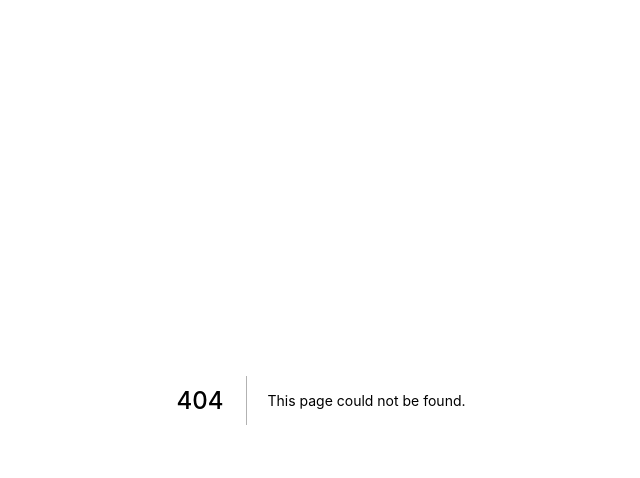
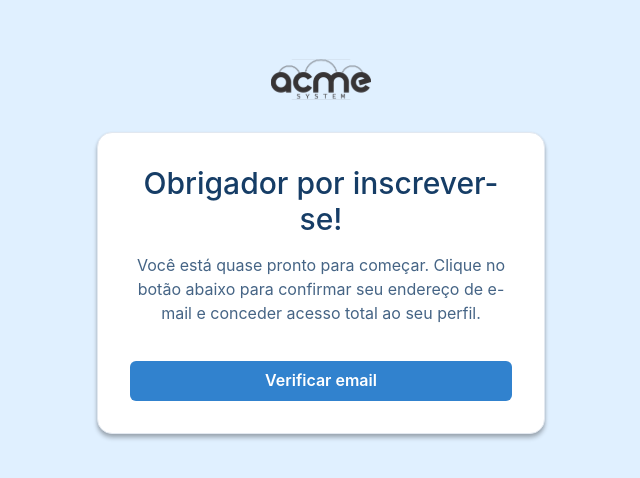
Before and after one commit to paulinha-19/frontend-agendamento, a Next.js app: page /verify-email-signup in a window 1280 px wide. Before the commit this address had no page. Shown: the top 478 px of the page, without its empty margins (319-959 px from the left). Built offline with nearby package versions, Linux system fonts and the light colour scheme.

Commit message:
feat: verify email without backend

```diff
--- a/components/Card/CardContentSubtitle.tsx
+++ b/components/Card/CardContentSubtitle.tsx
@@ -4,10 +4,11 @@ import { TextProps } from '../../types/text-props';
 export const CardContentSubtitle = ({
   subtitle = '',
   color = '#163D66',
+  py = '',
   ...props
 }: TextProps) => {
   return (
-    <Text color={color} py={3} {...props}>
+    <Text color={color} py={py} {...props}>
       {subtitle}
     </Text>
   );
--- a/components/Form/FormAction.tsx
+++ b/components/Form/FormAction.tsx
@@ -10,10 +10,12 @@ export const FormAction = ({
   type = 'submit',
   colorScheme = 'blue',
   isSubmitting,
+  pt = '',
+  pb = '',
   ...props
 }: FormActionProps) => {
   return (
-    <Box pt={5} pb={8}>
+    <Box pt={pt} pb={pb}>
       <Button type={type} {...props} colorScheme={colorScheme} minW="100%">
         {isSubmitting ? 'Enviando...' : text}
       </Button>
--- /dev/null
+++ b/pages/verify-email-signup.tsx
@@ -0,0 +1,40 @@
+import React from 'react';
+import { Card } from '../components/Card';
+import { Button, Box } from '@chakra-ui/react';
+
+const VerifyEmail = () => {
+  const handleVerifyEmail = () => {
+    console.log('CLICK');
+  };
+
+  return (
+    <Card.Root>
+      <Card.Contents>
+        <Card.Title
+          title="Obrigador por inscrever-se!"
+          fontWeight="medium"
+          textAlign="center"
+        />
+        <Card.Subtitle
+          subtitle="Você está quase pronto para começar. Clique no botão abaixo para confirmar seu endereço de e-mail e conceder acesso total ao seu perfil."
+          color="rgba(22, 61, 102, 0.80)"
+          fontSize="md"
+          textAlign="center"
+          py="4"
+        />
+      </Card.Contents>
+      <Box pt={5} pb={3}>
+        <Button
+          type="button"
+          colorScheme="blue"
+          minW="100%"
+          onClick={handleVerifyEmail}
+        >
+          Verificar email
+        </Button>
+      </Box>
+    </Card.Root>
+  );
+};
+
+export default VerifyEmail;
```
Also changed, not shown: pages/forgot-password.tsx (+7 -1 lines), pages/reset-password.tsx (+7 -1 lines).
